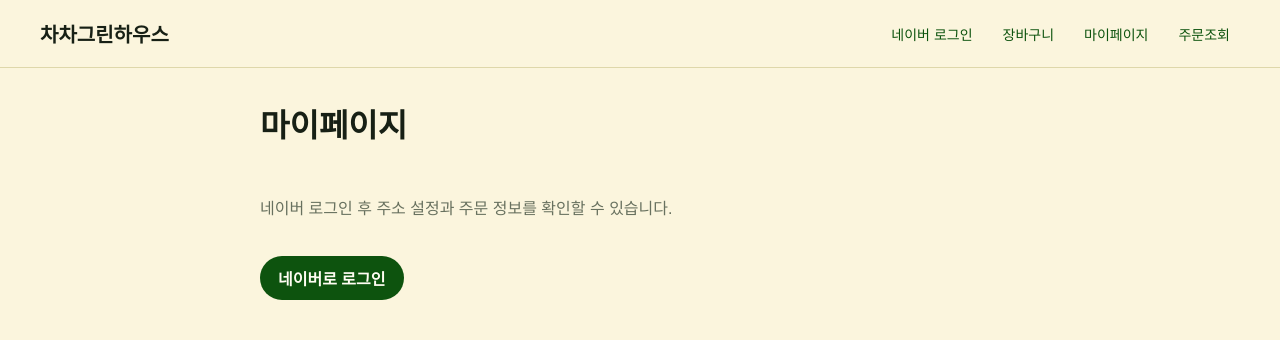
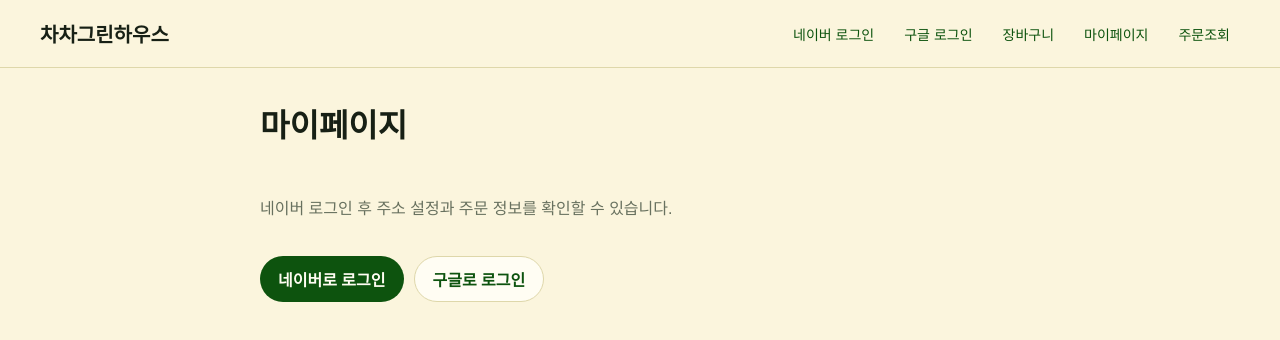
Before and after one commit to thescientist000/chachagreenhouse, a Next.js app: page /mypage in a window 1280 px wide. Shown: the top 340 px of the page. Built offline with nearby package versions, Linux system fonts and the light colour scheme; no server answers.

Commit message:
Add Google login option

```diff
--- a/app/globals.css
+++ b/app/globals.css
@@ -375,6 +375,12 @@ p {
   gap: 18px;
 }
 
+.auth-actions {
+  display: flex;
+  flex-wrap: wrap;
+  gap: 10px;
+}
+
 .primary-action,
 .secondary-action {
   width: fit-content;
--- a/app/mypage/page.tsx
+++ b/app/mypage/page.tsx
@@ -2,7 +2,7 @@
 
 import { useState } from "react";
 import { signOut, useSession } from "next-auth/react";
-import { startNaverLogin } from "@/lib/naver-login";
+import { startGoogleLogin, startNaverLogin } from "@/lib/naver-login";
 
 export default function MyPage() {
   const { data: session, status } = useSession();
@@ -15,6 +15,16 @@ export default function MyPage() {
     } catch (error) {
       setIsSigningIn(false);
       alert(error instanceof Error ? error.message : "네이버 로그인을 시작하지 못했습니다.");
+    }
+  }
+
+  async function handleGoogleLogin() {
+    try {
+      setIsSigningIn(true);
+      await startGoogleLogin("/mypage");
+    } catch (error) {
+      setIsSigningIn(false);
+      alert(error instanceof Error ? error.message : "구글 로그인을 시작하지 못했습니다.");
     }
   }
 
@@ -32,6 +42,7 @@ export default function MyPage() {
       <main className="page-shell compact auth-page">
         <h1>마이페이지</h1>
         <p>네이버 로그인 후 주소 설정과 주문 정보를 확인할 수 있습니다.</p>
+        <div className="auth-actions">
           <button
             type="button"
             className="primary-action"
@@ -40,6 +51,15 @@ export default function MyPage() {
           >
             {isSigningIn ? "로그인 이동 중" : "네이버로 로그인"}
           </button>
+          <button
+            type="button"
+            className="secondary-action"
+            disabled={isSigningIn}
+            onClick={handleGoogleLogin}
+          >
+            구글로 로그인
+          </button>
+        </div>
       </main>
     );
   }
--- a/components/Header.tsx
+++ b/components/Header.tsx
@@ -3,7 +3,7 @@
 import Link from "next/link";
 import { useState } from "react";
 import { signOut, useSession } from "next-auth/react";
-import { startNaverLogin } from "@/lib/naver-login";
+import { startGoogleLogin, startNaverLogin } from "@/lib/naver-login";
 
 export function Header() {
   const { data: session, status } = useSession();
@@ -18,6 +18,16 @@ export function Header() {
     } catch (error) {
       setIsSigningIn(false);
       alert(error instanceof Error ? error.message : "네이버 로그인을 시작하지 못했습니다.");
+    }
+  }
+
+  async function handleGoogleLogin() {
+    try {
+      setIsSigningIn(true);
+      await startGoogleLogin("/mypage");
+    } catch (error) {
+      setIsSigningIn(false);
+      alert(error instanceof Error ? error.message : "구글 로그인을 시작하지 못했습니다.");
     }
   }
 
@@ -39,6 +49,7 @@ export function Header() {
             </button>
           </>
         ) : (
+          <>
             <button
               type="button"
               className="nav-link"
@@ -47,6 +58,15 @@ export function Header() {
             >
               {isSigningIn ? "로그인 이동 중" : "네이버 로그인"}
             </button>
+            <button
+              type="button"
+              className="nav-link"
+              disabled={isLoading}
+              onClick={handleGoogleLogin}
+            >
+              구글 로그인
+            </button>
+          </>
         )}
         <Link href="/cart" className="nav-link">
           장바구니
--- a/lib/auth.ts
+++ b/lib/auth.ts
@@ -1,4 +1,5 @@
 import type { NextAuthOptions } from "next-auth";
+import GoogleProvider from "next-auth/providers/google";
 import NaverProvider from "next-auth/providers/naver";
 
 export const authOptions: NextAuthOptions = {
@@ -6,6 +7,10 @@ export const authOptions: NextAuthOptions = {
     NaverProvider({
       clientId: process.env.NAVER_CLIENT_ID ?? "",
       clientSecret: process.env.NAVER_CLIENT_SECRET ?? "",
+    }),
+    GoogleProvider({
+      clientId: process.env.GOOGLE_CLIENT_ID ?? "",
+      clientSecret: process.env.GOOGLE_CLIENT_SECRET ?? "",
     }),
   ],
   pages: {
--- a/lib/naver-login.ts
+++ b/lib/naver-login.ts
@@ -1,4 +1,15 @@
-export async function startNaverLogin(callbackUrl = "/mypage") {
+type LoginProvider = "naver" | "google";
+
+const PROVIDER_LABELS: Record<LoginProvider, string> = {
+  naver: "네이버",
+  google: "구글",
+};
+
+export async function startProviderLogin(
+  provider: LoginProvider,
+  callbackUrl = "/mypage",
+) {
+  const label = PROVIDER_LABELS[provider];
   const csrfResponse = await fetch("/api/auth/csrf");
 
   if (!csrfResponse.ok) {
@@ -11,7 +22,7 @@ export async function startNaverLogin(callbackUrl = "/mypage") {
     throw new Error("CSRF 토큰이 비어 있습니다.");
   }
 
-  const signinResponse = await fetch("/api/auth/signin/naver", {
+  const signinResponse = await fetch(`/api/auth/signin/${provider}`, {
     method: "POST",
     headers: {
       "Content-Type": "application/x-www-form-urlencoded",
@@ -24,18 +35,26 @@ export async function startNaverLogin(callbackUrl = "/mypage") {
   });
 
   if (!signinResponse.ok) {
-    throw new Error("네이버 로그인 요청에 실패했습니다.");
+    throw new Error(`${label} 로그인 요청에 실패했습니다.`);
   }
 
   const data = (await signinResponse.json()) as { url?: string };
 
   if (!data.url) {
-    throw new Error("네이버 로그인 주소를 받지 못했습니다.");
+    throw new Error(`${label} 로그인 주소를 받지 못했습니다.`);
   }
 
   if (data.url.includes("/api/auth/error")) {
-    throw new Error("네이버 로그인 설정을 확인해야 합니다. Client ID, Client Secret, Callback URL을 다시 확인해 주세요.");
+    throw new Error(`${label} 로그인 설정을 확인해야 합니다. Client ID, Client Secret, Callback URL을 다시 확인해 주세요.`);
   }
 
   window.location.assign(data.url);
 }
+
+export function startNaverLogin(callbackUrl = "/mypage") {
+  return startProviderLogin("naver", callbackUrl);
+}
+
+export function startGoogleLogin(callbackUrl = "/mypage") {
+  return startProviderLogin("google", callbackUrl);
+}
```
Also changed, not shown: 1 other file (tests, documents, lock files or other folders). Lines whose indentation alone changed are shown as unchanged.
